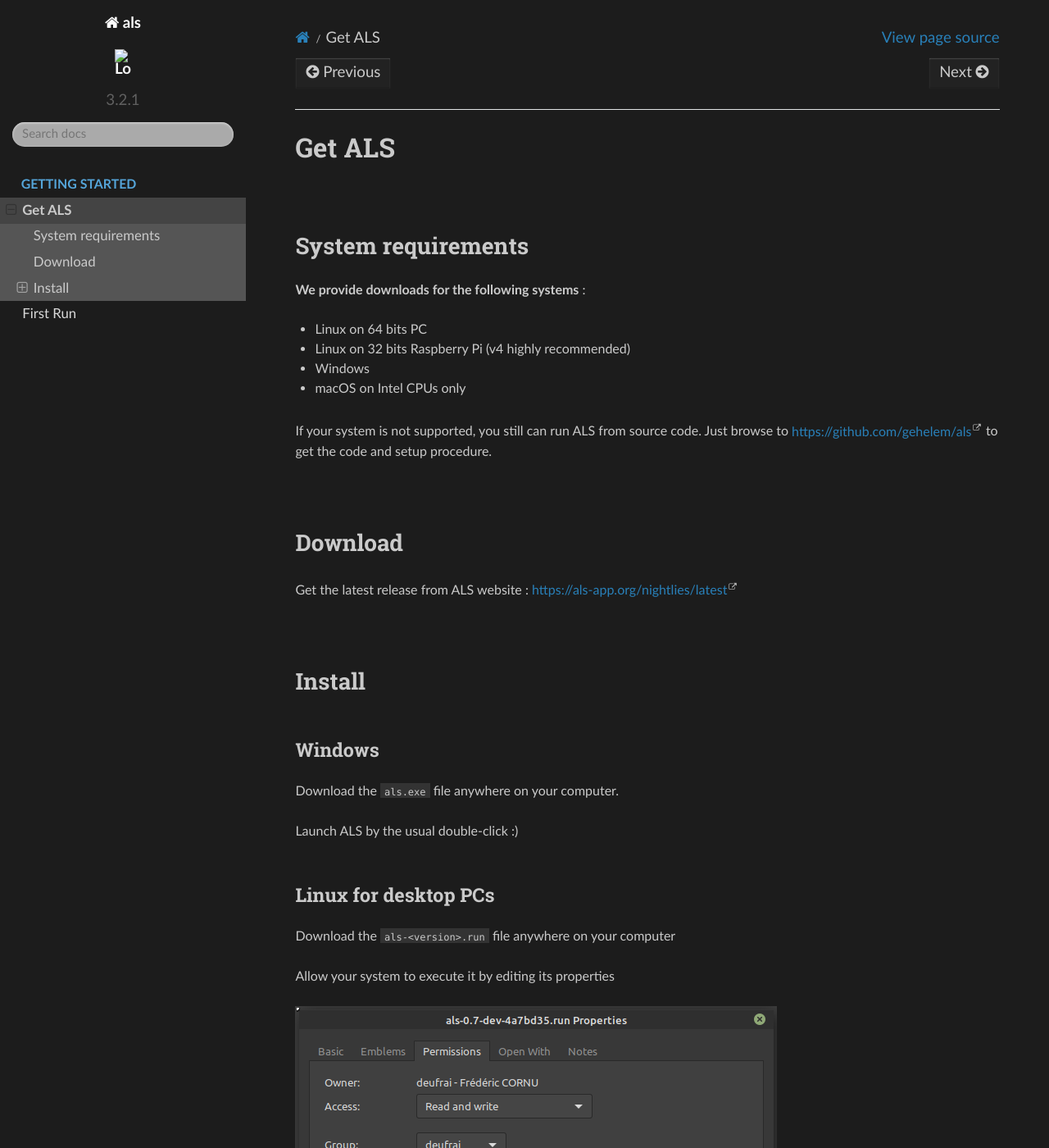
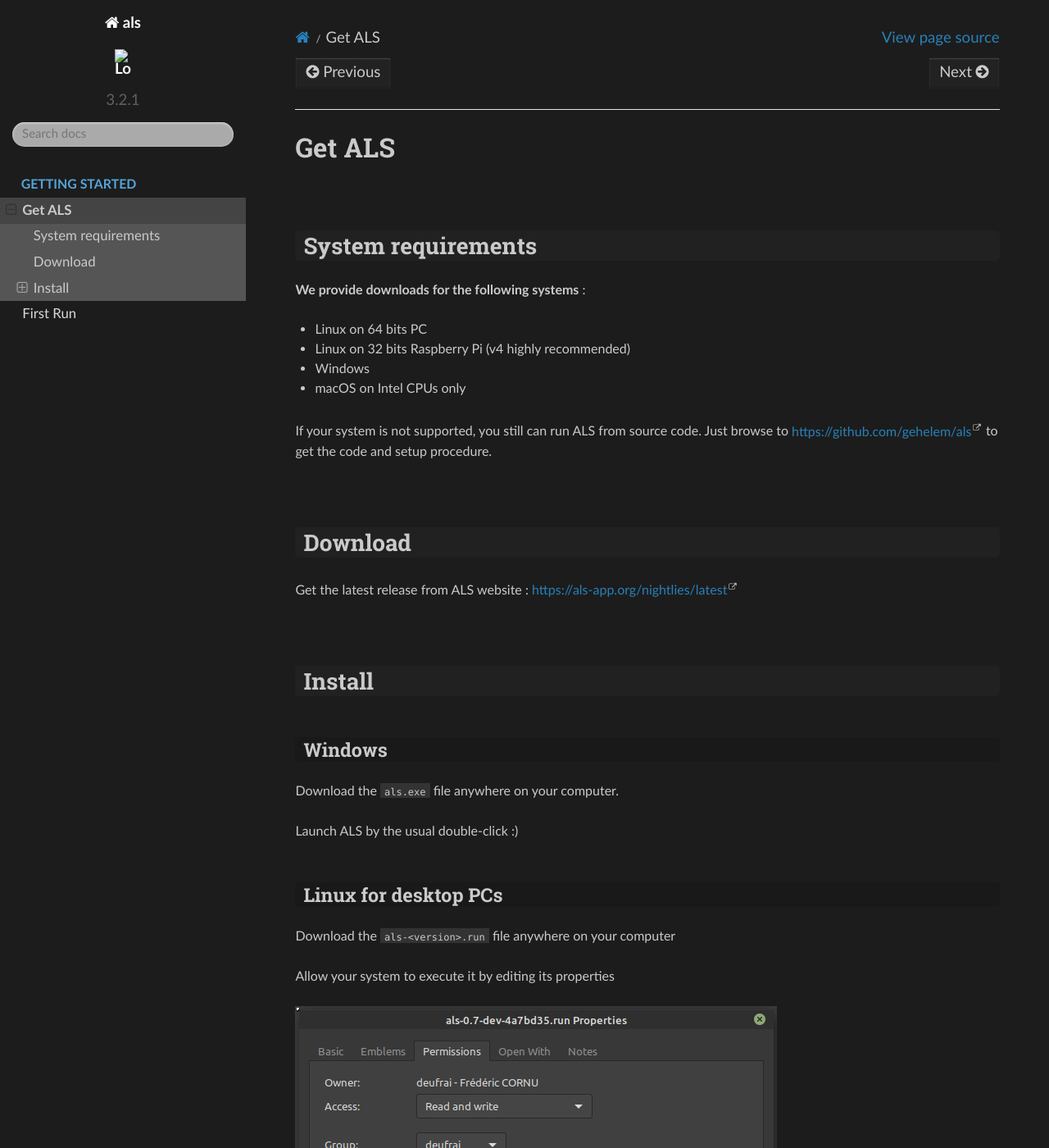
Before and after one commit to gehelem/als, a Sphinx documentation site: the page built from docs/get_als.rst, in a window 1280 px wide and 1400 px high. Shown: the whole window at 82% size. Built offline with Sphinx 7.4.7 and the Read the Docs theme 2.0.0, drawn with Linux system fonts in a browser that asks for light colours.

Commit message:
eye candy

```diff
--- a/docs/_static/custom.css
+++ b/docs/_static/custom.css
@@ -121,12 +121,19 @@ div.als-right-wide {
   max-width: fit-content;
 }
 
+h2, h3 {
+	padding-left: 10px;
+	border-radius: 5px;
+}
+
 h2 {
 	margin-top: 80px;
+	background: #212121;
 }
 
 h3 {
 	margin-top: 50px;
+	background: #191919;
 }
 
 div.als-twocol{
```
